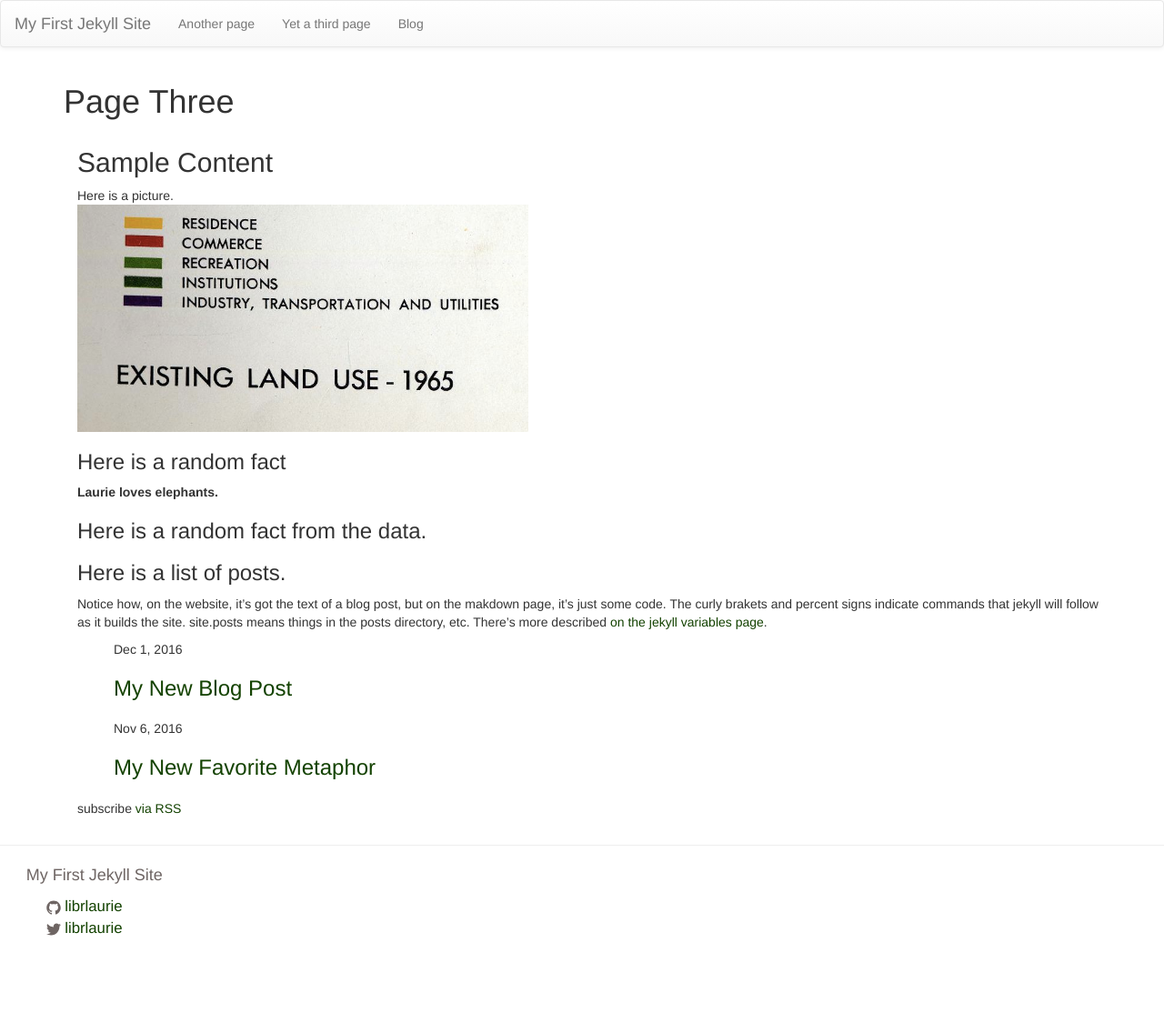
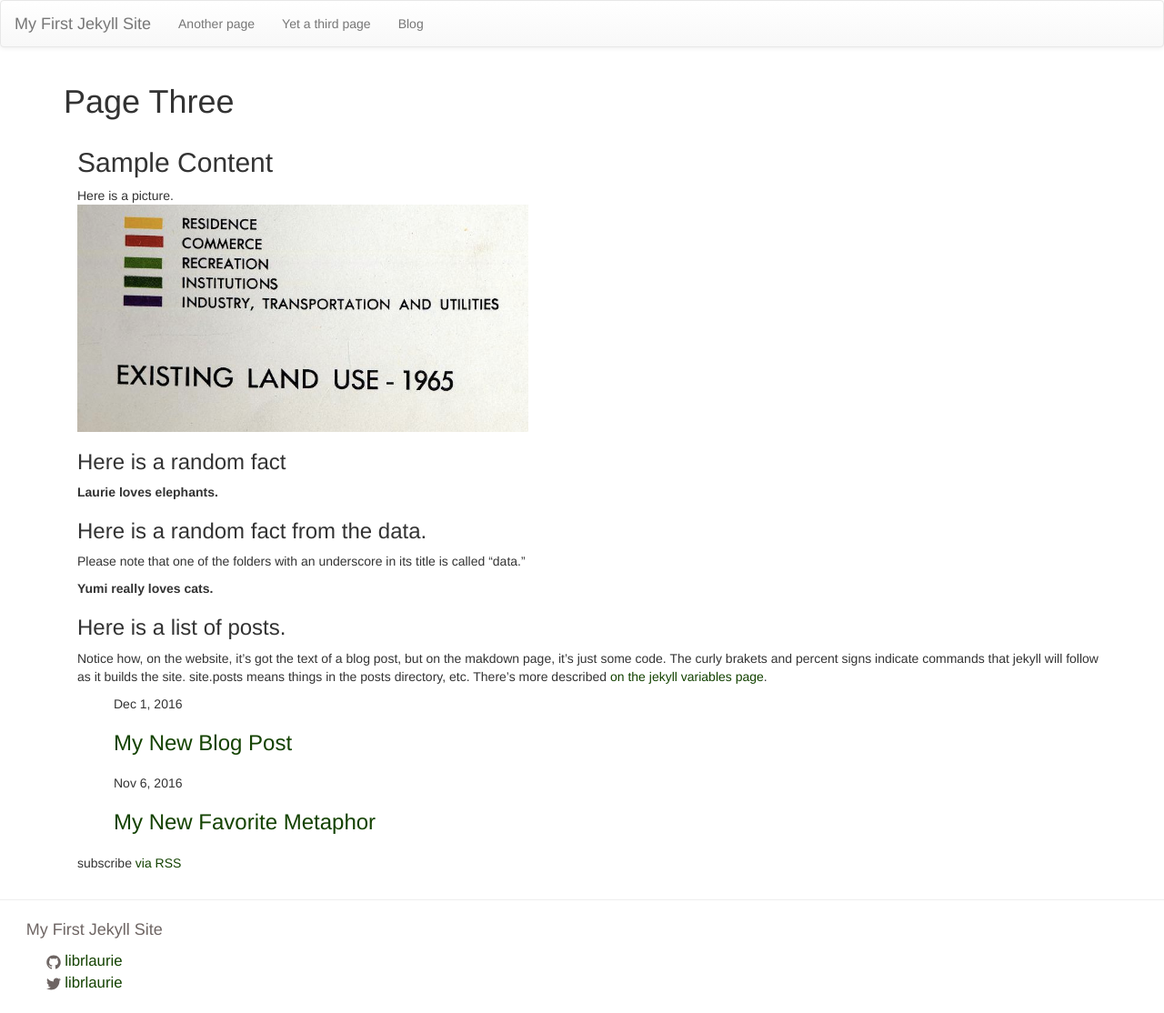
Before and after one commit to dsfellows/myfirstjekyll, a Jekyll site: the page built from pagethree.md, in a window 1280 px wide. Shown: the whole page at 91% size. Built offline with Jekyll 4.4.1, drawn with Linux system fonts in a browser that asks for light colours; before the commit the page ends 1054 px from its top, so only the background shows below that.

Commit message:
fixes filenames for data

```diff
--- a/pagethree.md
+++ b/pagethree.md
@@ -17,7 +17,9 @@ Here is a picture.
 
 ### Here is a random fact from the data.
 
-<strong> {{ site.folder-of-data.file-called-data.Person3.random-fact }} </strong>
+Please note that one of the folders with an underscore in its title is called "data."
+
+<strong> {{ site.data.fileofdata.Person3.random-fact }} </strong>
 
 
 ### Here is a list of posts.
```
Also changed, not shown: _data/fileofdata.yml (renamed from _folder-of-data/file-called-data.yml).
